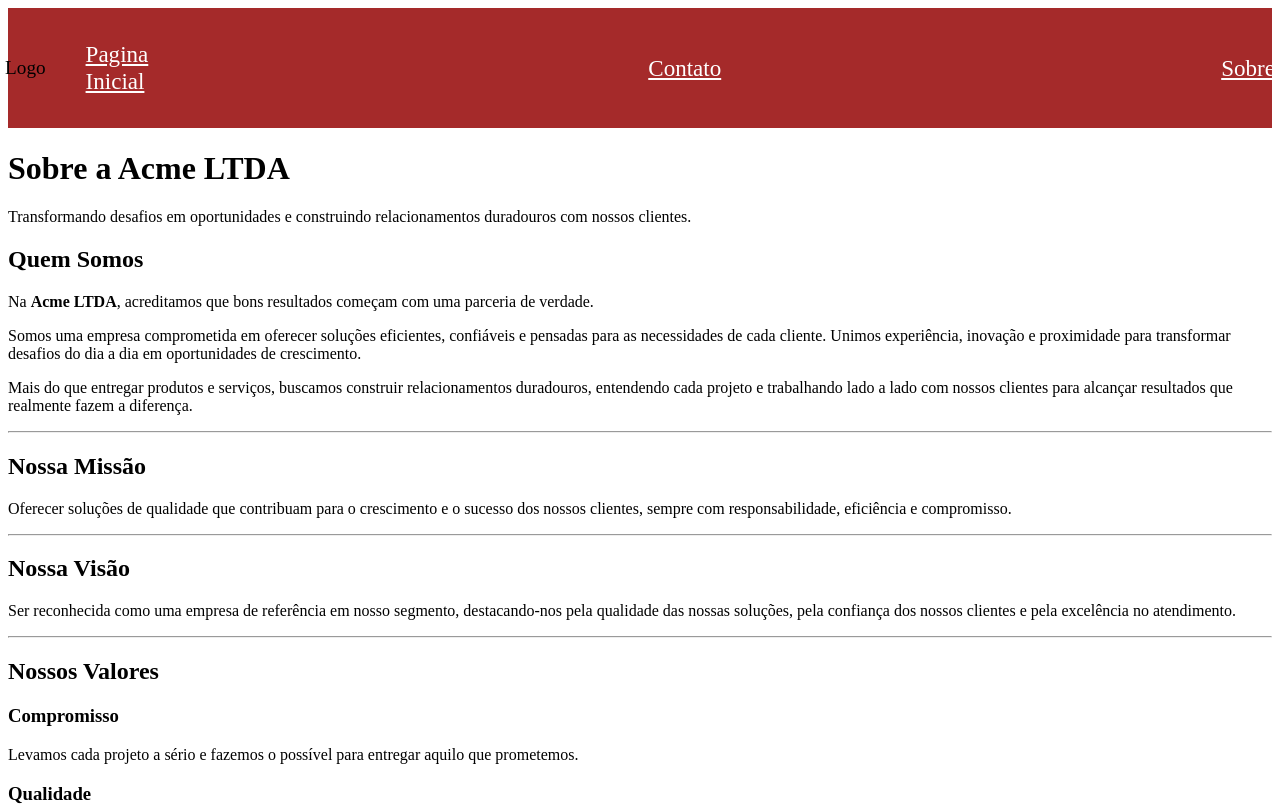
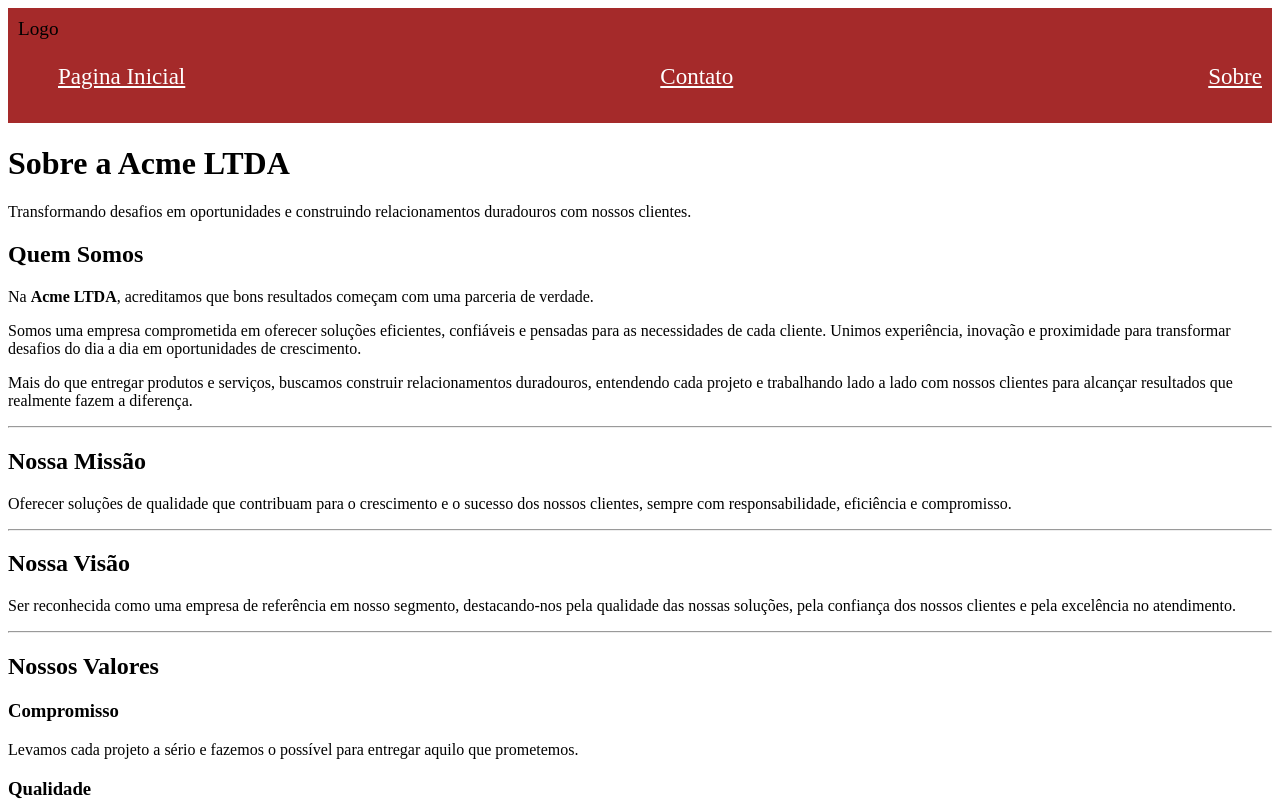
Before and after one commit to ramonoliveirafantin2021-ctrl/html_css_js, a plain HTML site: page Menu Display Flex/index.html in a window 1280 px wide. Shown: the top 808 px of the page. Drawn offline with Linux system fonts and the light colour scheme.

Commit message:
Add files via upload

```diff
--- a/Menu Display Flex/contato.css
+++ b/Menu Display Flex/contato.css
@@ -1,26 +1,47 @@
-.menu{
+.nav {
     display: flex;
-    justify-content: center;
     font-size: larger;
     background-color: brown;
     padding: 10px;
-    align-items: center;
+    justify-content: space-between;
 }
 
-.ics{
+.menu {
     display: flex;
+    flex-direction: row;
     list-style: none;
     gap: 500px;
     font-size: larger;
     align-items: center;
 }
 
-.ics a{
+.menu a {
     color: white;
 }
 
-.ics a:hover{
+.logo {
+    margin-bottom: 0;
+}
+
+.menu a:hover {
     color: black;
     text-decoration: underline;
 
 }
+
+@media (min-width: 768px) {
+    .menu {
+        flex-direction: row;
+        justify-content: space-between;
+        align-items: center;
+    }
+
+    .logo {
+        margin-bottom: 0;
+    }
+
+    .menu {
+        flex-direction: row;
+        gap: 300px;
+    }
+}
--- a/Menu Display Flex/index.css
+++ b/Menu Display Flex/index.css
@@ -1,25 +1,21 @@
-@media (min-width :768px) {
+.nav {
+    display: flex;
+    font-size: larger;
+    background-color: brown;
+    padding: 10px;
+    justify-content: space-between;
+    flex-direction: column;
+}
 
 .menu {
     display: flex;
-    justify-content: center;
+    flex-direction: column;
+    list-style: none;
+    gap: 30px;
     font-size: larger;
-    background-color: brown;
-    padding: 10px;
-    align-items: center;
-    flex-direction: row;
 }
 
-.ics {
-    display: flex;
-    flex-direction: row;
-    list-style: none;
-    gap: 500px;
-    font-size: larger;
-    align-items: center;
-}
-
-.ics a {
+.menu a {
     color: white;
 }
 
@@ -27,10 +23,26 @@
     margin-bottom: 0;
 }
 
-.ics a:hover {
+.menu a:hover {
     color: black;
     text-decoration: underline;
 
 }
 
+@media (min-width: 768px) {
+    .menu {
+        flex-direction: row;
+        justify-content: space-between;
+        align-items: center;
+    }
+
+    .logo {
+        margin-bottom: 0;
+        width: 0;
+    }
+
+    .menu {
+        flex-direction: row;
+        gap: 30px;
+    }
 }
--- a/Menu Display Flex/index.html
+++ b/Menu Display Flex/index.html
@@ -1,23 +1,25 @@
 <!DOCTYPE html>
 <html lang="en">
+
 <head>
     <meta charset="UTF-8">
     <meta name="viewport" content="width=device-width, initial-scale=1.0">
     <link rel="stylesheet" href="index.css">
     <title>Menu</title>
 </head>
+
 <body>
 
-    <nav class="menu">
-        <div class="Logo">Logo</div>
-        <ul class="ics">
+    <nav class="nav">
+        <div class="logo">Logo</div>
+        <ul class="menu">
             <li><a href="index.html">Pagina Inicial</a></li>
             <li><a href="contato.html">Contato</a></li>
             <li><a href="sobre.html">Sobre</a></li>
         </ul>
     </nav>
 
-    <div class="Container">
+    <div class="container">
         <header>
             <h1>Sobre a Acme LTDA</h1>
 
@@ -167,4 +169,5 @@
     </div>
 
 </body>
+
 </html>
--- a/Menu Display Flex/sobre.css
+++ b/Menu Display Flex/sobre.css
@@ -1,26 +1,47 @@
-.menu{
+.nav {
     display: flex;
-    justify-content: center;
     font-size: larger;
     background-color: brown;
     padding: 10px;
-    align-items: center;
+    justify-content: space-between;
 }
 
-.ics{
+.menu {
     display: flex;
+    flex-direction: row;
     list-style: none;
     gap: 500px;
     font-size: larger;
     align-items: center;
 }
 
-.ics a{
+.menu a {
     color: white;
 }
 
-.ics a:hover{
+.logo {
+    margin-bottom: 0;
+}
+
+.menu a:hover {
     color: black;
     text-decoration: underline;
 
 }
+
+@media (min-width: 768px) {
+    .menu {
+        flex-direction: row;
+        justify-content: space-between;
+        align-items: center;
+    }
+
+    .logo {
+        margin-bottom: 0;
+    }
+
+    .menu {
+        flex-direction: row;
+        gap: 300px;
+    }
+}
```
Also changed, not shown: Menu Display Flex/contato.html (+5 -4 lines), Menu Display Flex/sobre.html (+5 -4 lines). Lines whose indentation alone changed are shown as unchanged.
